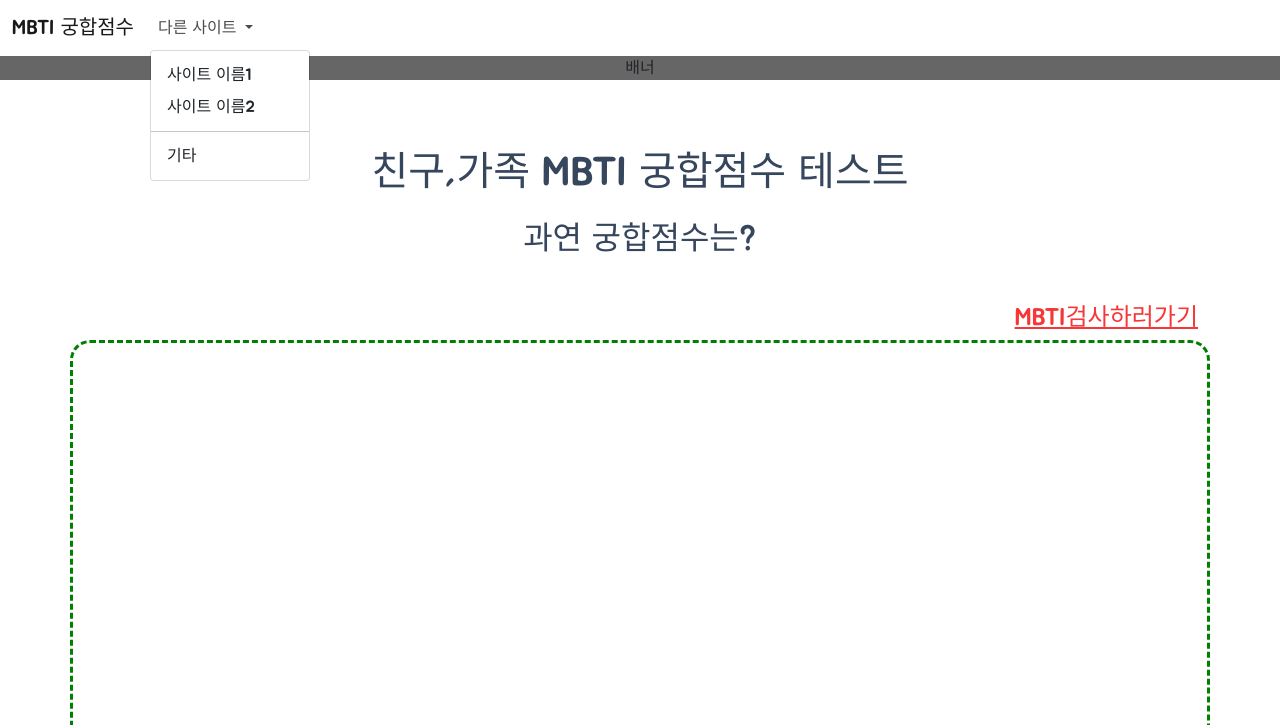
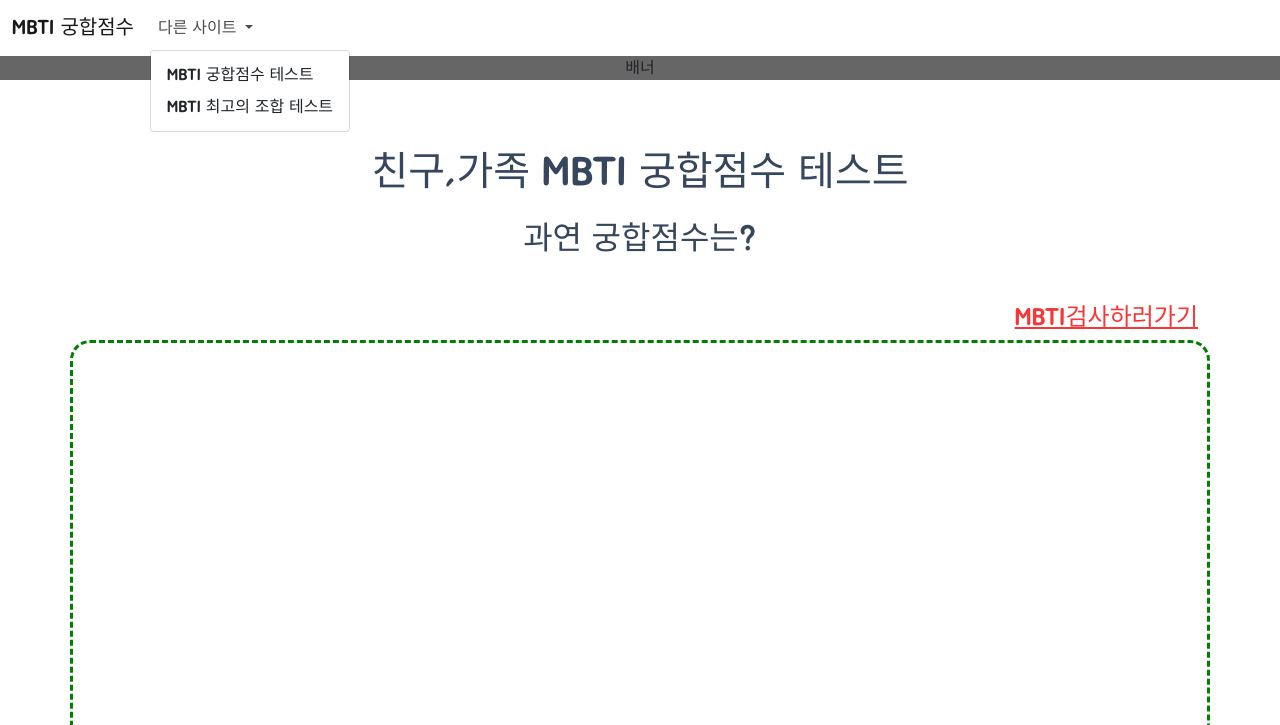
Before and after one commit to CHOISEONGJU/mbtiscore, a plain HTML site: page index.html in a window 1280 px wide. Both pictures are taken after a click on the button "다른 사이트". Shown: the top 725 px of the page. Drawn offline with nearby package versions, Linux system fonts and the light colour scheme.

Commit message:
navbar 수정

```diff
--- a/css/style.css
+++ b/css/style.css
@@ -41,5 +41,5 @@ body {font-family: Jua; background-color: #ffffff;}
 .footer {margin: 0 auto; background-color:#666; text-align:center;}
 
 #layer {position: fixed; margin:30% 10% 10% 10%; width: 80%; height: 60%; border: 10px solid green; box-shadow: 3px 3px 10px rgba(0,0,0,0.4); background: #fff; }
-#layer .close {position: absolute; right: 40%; bottom: 5%; ; background: green; border: 2px solid green; padding: 1px 2px; color: #fff ; text-decoration:none; font-size: 1.5rem;}
+#layer .close {position: absolute; right: 45%; bottom: 5%; ; background: green; border: 2px solid green; padding: 1px 2px; color: #fff ; text-decoration:none; font-size: 1.5rem;}
 #layer .close:hover {text-decoration: underline;}
--- a/index.html
+++ b/index.html
@@ -50,10 +50,8 @@
 								다른 사이트
 							</a>
 							<ul class="dropdown-menu" aria-labelledby="navbarDropdown">
-								<li><a class="dropdown-item" href="#">사이트 이름1</a></li>
-								<li><a class="dropdown-item" href="#">사이트 이름2</a></li>
-								<li><hr class="dropdown-divider" /></li>
-								<li><a class="dropdown-item" href="#">기타</a></li>
+								<li><a class="dropdown-item" href="https://mbtiscore.netlify.app/">MBTI 궁합점수 테스트</a></li>
+								<li><a class="dropdown-item" href="https://mbticombi.netlify.app/">MBTI 최고의 조합 테스트</a></li>
 							</ul>
 						</li>
 					</ul>
@@ -123,7 +121,7 @@
 							<option value="14">istj</option>
 							<option value="1">enfp</option>
 							<option value="3">enfj</option>
-							<option value="7">entp</option>
+							<option vaalue="7">entp</option>
 							<option value="5">entj</option>
 							<option value="9">esfp</option>
 							<option value="13">esfj</option>
```
Also changed, not shown: 1 other file.
